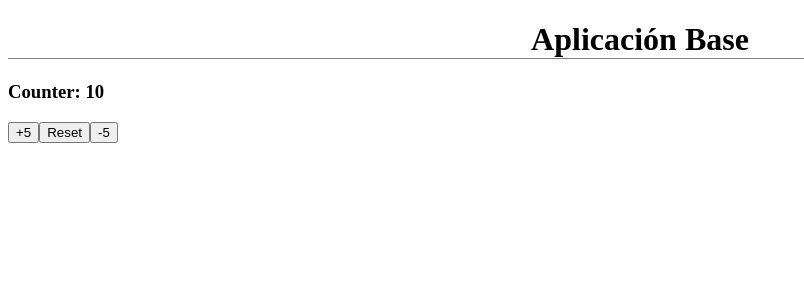
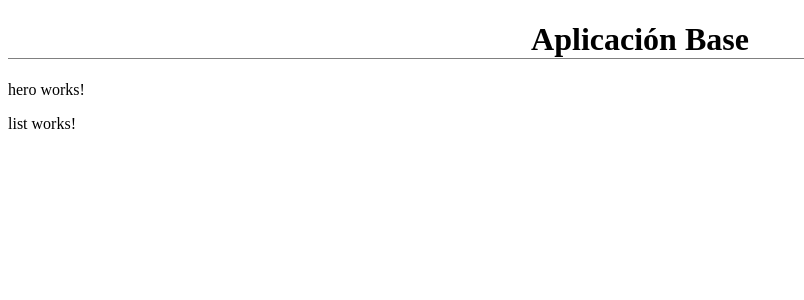
Before and after one commit to magadiflo/bases-app, an Angular app: page / in a window 1280 px wide. Shown: the top 300 px of the page, without its empty margins (0-804 px from the left). Built offline with nearby package versions, Linux system fonts and the light colour scheme.

Commit message:
Componente Hero y directorios

```diff
--- a/src/app/app.component.html
+++ b/src/app/app.component.html
@@ -1,2 +1,4 @@
 <h1 class="text-center border-bottom">{{ title }}</h1>
-<app-counter></app-counter>
+<!-- <app-counter></app-counter> -->
+<app-hero></app-hero>
+<app-list></app-list>
--- a/src/app/app.module.ts
+++ b/src/app/app.module.ts
@@ -1,5 +1,7 @@
 import { NgModule } from '@angular/core';
 import { BrowserModule } from '@angular/platform-browser';
+
+import { HeroesModule } from './heroes/heroes.module';
 
 import { AppComponent } from './app.component';
 import { CounterComponent } from './counter/counter.component';
@@ -10,7 +12,8 @@
     CounterComponent,
   ],
   imports: [
-    BrowserModule
+    BrowserModule,
+    HeroesModule,
   ],
   providers: [],
   bootstrap: [AppComponent]
--- /dev/null
+++ b/src/app/heroes/hero/hero.component.html
@@ -0,0 +1 @@
+<p>hero works!</p>
--- /dev/null
+++ b/src/app/heroes/list/list.component.html
@@ -0,0 +1 @@
+<p>list works!</p>
```
Also changed, not shown: src/app/heroes/hero/hero.component.ts (added, +10 -0 lines), src/app/heroes/heroes.module.ts (added, +21 -0 lines), src/app/heroes/list/list.component.ts (added, +10 -0 lines), src/app/heroes/hero/hero.component.scss (added), src/app/heroes/list/list.component.scss (added).
